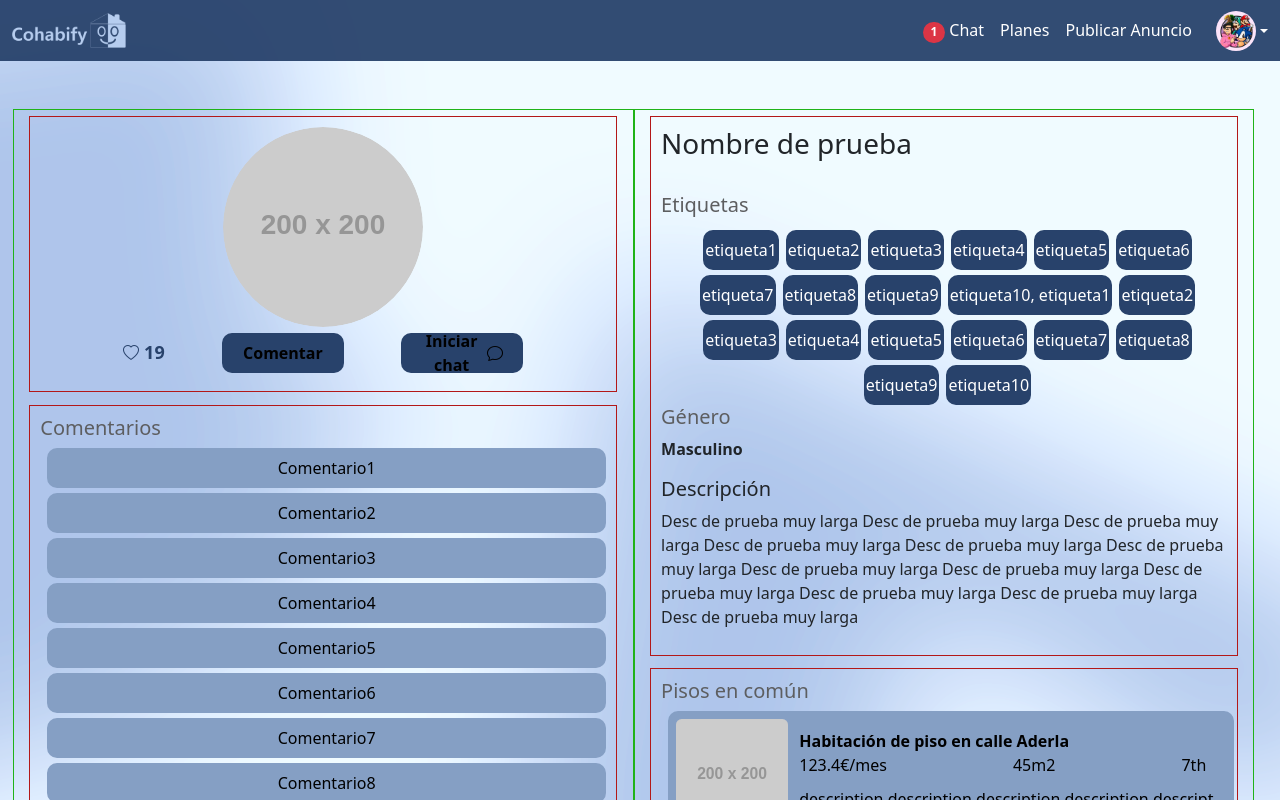
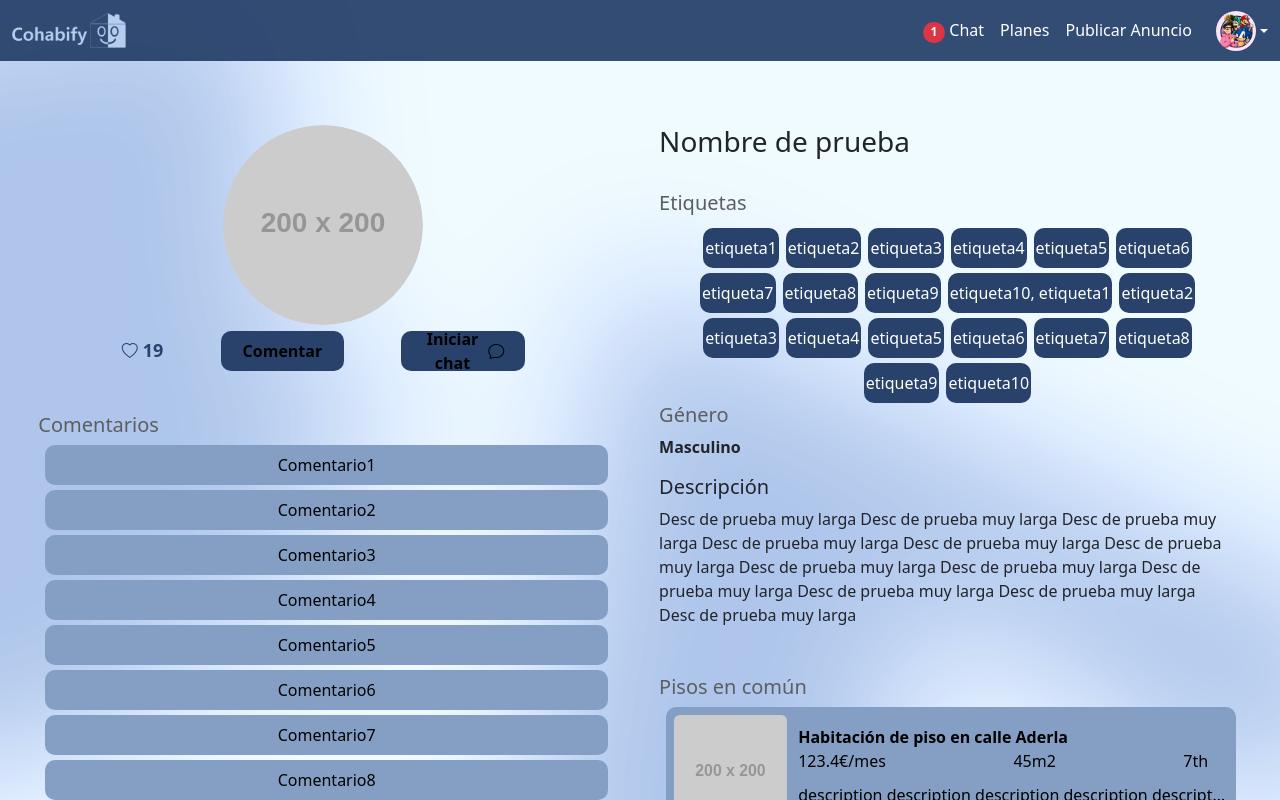
Before and after one commit to Cohabify-ISPP/Cohabify, a Vue app in the folder frontend/: page /userAdvertisement in a window 1280 px wide. Shown: the top 800 px of the page. Built offline with nearby package versions, Linux system fonts and the light colour scheme.

Commit message:
fix: Eliminados bordes de apoyo visual

```diff
--- a/frontend/src/components/userAdvertisement/UserAdvertisementDetails.vue
+++ b/frontend/src/components/userAdvertisement/UserAdvertisementDetails.vue
@@ -151,7 +151,6 @@ export default {
     height: auto;
     flex-direction: column;
     flex: 1;
-    border: 1px solid #20b318;
     overflow-y: auto;
     overflow-x: hidden;
     margin-bottom: 5px;
@@ -165,7 +164,6 @@ export default {
     height: auto;
     margin: 1%;
     align-self: center;
-    border: 1px solid #b31818;
 }
 
 .imagen-circulo {
```
